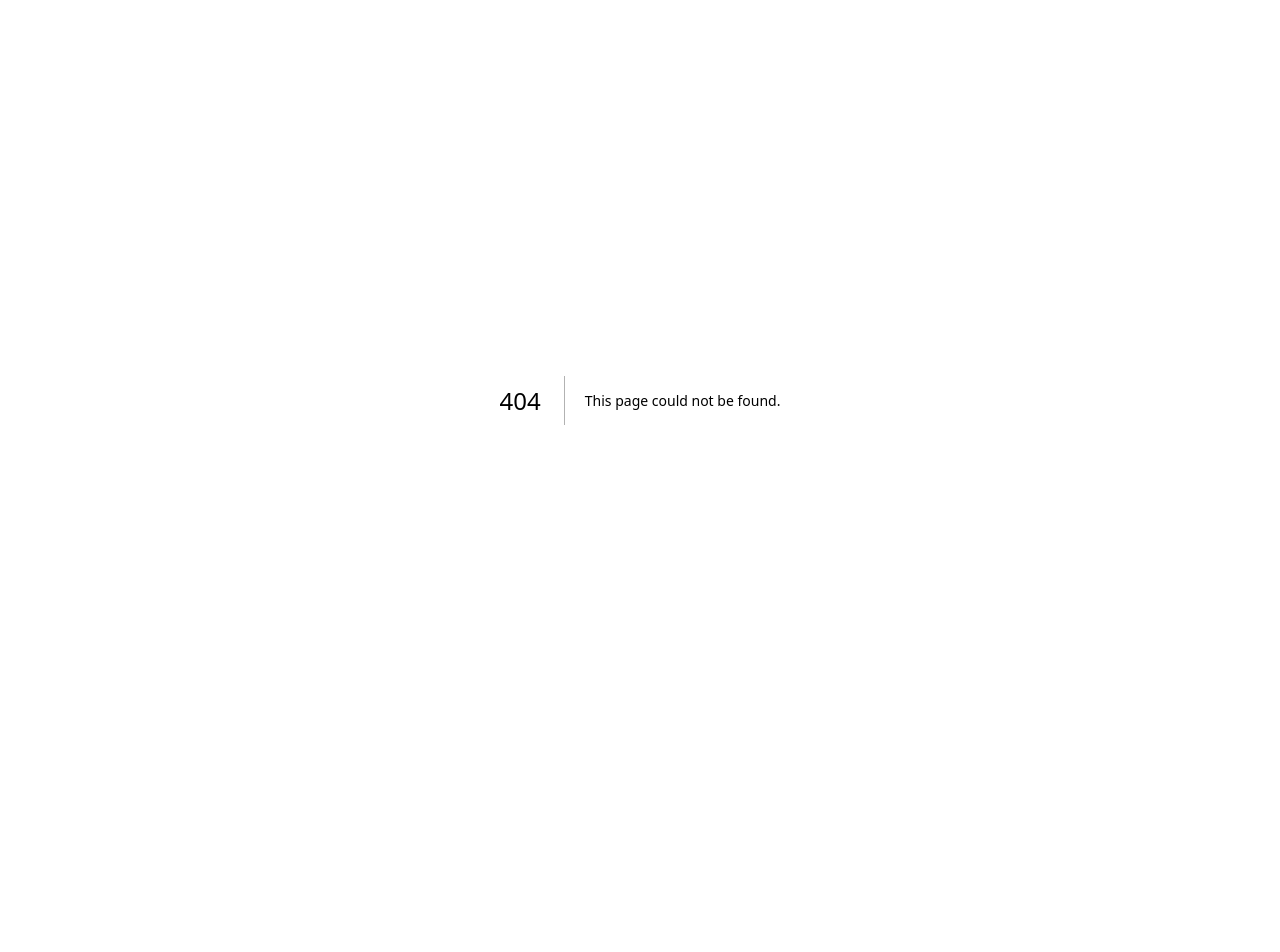
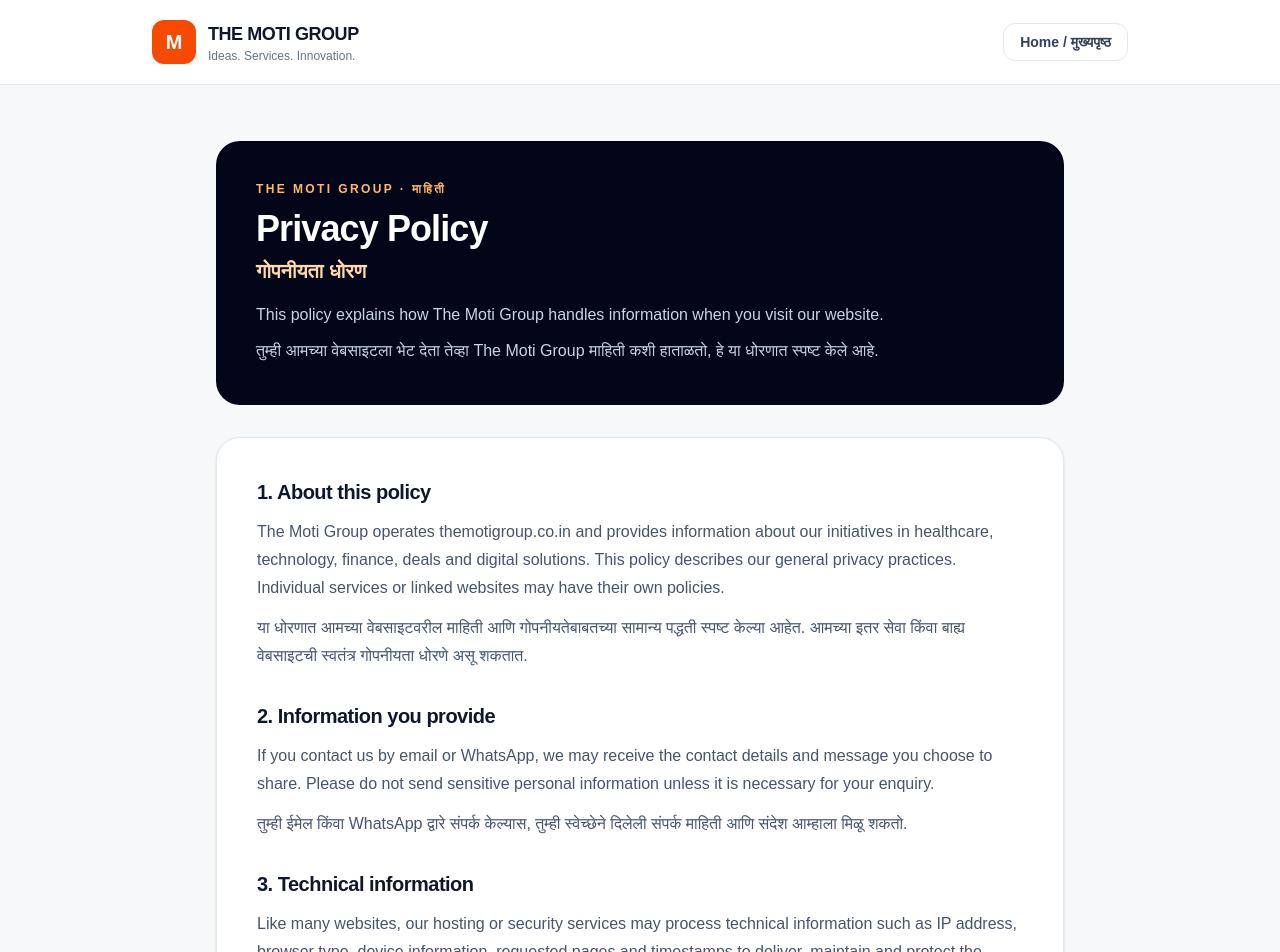
Before and after one commit to aarthak21-beep/themotigroup, a Next.js app: page /privacy-policy in a window 1280 px wide. Before the commit this address had no page. Shown: the top 952 px of the page. Before the commit the page ends 800 px from the top, so only its background shows below. Built offline with nearby package versions, Linux system fonts and the light colour scheme.

Commit message:
Add bilingual Privacy Policy for AdSense readiness

```diff
--- /dev/null
+++ b/app/privacy-policy/page.tsx
@@ -0,0 +1,20 @@
+import type { Metadata } from "next";
+import InfoPage from "../components/InfoPage";
+
+export const metadata: Metadata = {
+  title: "Privacy Policy",
+  description: "Learn how The Moti Group handles information, cookies, advertising and privacy.",
+};
+
+export default function PrivacyPolicyPage() {
+  return <InfoPage title="Privacy Policy" titleMr="गोपनीयता धोरण" description="This policy explains how The Moti Group handles information when you visit our website." descriptionMr="तुम्ही आमच्या वेबसाइटला भेट देता तेव्हा The Moti Group माहिती कशी हाताळतो, हे या धोरणात स्पष्ट केले आहे.">
+    <section><h2>1. About this policy</h2><p>The Moti Group operates themotigroup.co.in and provides information about our initiatives in healthcare, technology, finance, deals and digital solutions. This policy describes our general privacy practices. Individual services or linked websites may have their own policies.</p><p>या धोरणात आमच्या वेबसाइटवरील माहिती आणि गोपनीयतेबाबतच्या सामान्य पद्धती स्पष्ट केल्या आहेत. आमच्या इतर सेवा किंवा बाह्य वेबसाइटची स्वतंत्र गोपनीयता धोरणे असू शकतात.</p></section>
+    <section><h2>2. Information you provide</h2><p>If you contact us by email or WhatsApp, we may receive the contact details and message you choose to share. Please do not send sensitive personal information unless it is necessary for your enquiry.</p><p>तुम्ही ईमेल किंवा WhatsApp द्वारे संपर्क केल्यास, तुम्ही स्वेच्छेने दिलेली संपर्क माहिती आणि संदेश आम्हाला मिळू शकतो.</p></section>
+    <section><h2>3. Technical information</h2><p>Like many websites, our hosting or security services may process technical information such as IP address, browser type, device information, requested pages and timestamps to deliver, maintain and protect the website. The exact information retained depends on the services in use.</p><p>वेबसाइट चालवणे आणि सुरक्षित ठेवण्यासाठी होस्टिंग किंवा सुरक्षा सेवा IP पत्ता, ब्राउझर आणि पानांच्या विनंत्यांसारखी तांत्रिक माहिती प्रक्रिया करू शकतात.</p></section>
+    <section><h2>4. Cookies, advertising and Google AdSense</h2><p>Cookies and similar technologies may be used for essential site functions, preferences, measurement or advertising where enabled. If Google AdSense or other third-party advertising is used on this website, Google and its partners may use cookies or similar technologies to serve, measure or personalise ads, subject to applicable settings and law. Third-party providers process data under their own policies. You can learn more in <a href="https://policies.google.com/technologies/ads" target="_blank" rel="noreferrer">Google's advertising policies and technologies information</a> and manage available ad personalisation settings in your Google account.</p><p>आवश्यक कार्ये, पसंती, मोजमाप किंवा जाहिरातींसाठी कुकीज वापरल्या जाऊ शकतात. Google AdSense वापरल्यास, Google आणि त्याचे भागीदार त्यांच्या धोरणांनुसार जाहिराती दाखवण्यासाठी किंवा मोजण्यासाठी कुकीज वापरू शकतात.</p></section>
+    <section><h2>5. How information is used</h2><p>Information may be used to respond to enquiries, operate and secure the website, understand general site performance, prevent abuse and comply with legal obligations. We do not state that every analytics or advertising tool is active at all times; practices depend on the tools actually configured.</p><p>माहितीचा वापर चौकशीला उत्तर देणे, वेबसाइट चालवणे व सुरक्षित ठेवणे, एकूण कामगिरी समजून घेणे आणि कायदेशीर जबाबदाऱ्या पूर्ण करणे यासाठी होऊ शकतो.</p></section>
+    <section><h2>6. Sharing and retention</h2><p>We may share information with service providers that help operate the website, where required by law, or to protect rights and security. We do not sell personal information as a business practice. Information is retained only as reasonably needed for the stated purpose, security, dispute resolution or legal requirements.</p><p>वेबसाइट चालवण्यासाठी मदत करणाऱ्या सेवा पुरवठादारांशी किंवा कायद्याने आवश्यक असल्यास माहिती शेअर केली जाऊ शकते. माहिती आवश्यक तेवढ्याच कालावधीसाठी ठेवली जाते.</p></section>
+    <section><h2>7. Your choices and children's privacy</h2><p>You can choose not to submit information and may control cookies through your browser settings. Browser controls may not replace consent tools required by law in your region. This website is not intended to knowingly collect personal information from children.</p><p>तुम्ही माहिती देणे टाळू शकता आणि ब्राउझरमधून कुकीज नियंत्रित करू शकता. लागू कायद्यानुसार आवश्यक असलेली संमती यामुळे नेहमीच पूर्ण होत नाही.</p></section>
+    <section><h2>8. Contact and updates</h2><p>For privacy questions, contact <a href="mailto:info@themotigroup.co.in">info@themotigroup.co.in</a>. We may update this policy as our services or legal requirements change. The revised version will be published on this page.</p><p>गोपनीयतेबाबत प्रश्न असल्यास <a href="mailto:info@themotigroup.co.in">info@themotigroup.co.in</a> वर संपर्क करा.</p><p><strong>Last updated: 26 October 2026</strong></p></section>
+  </InfoPage>;
+}
```
